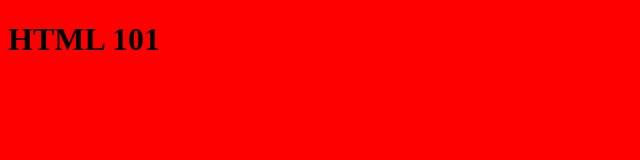
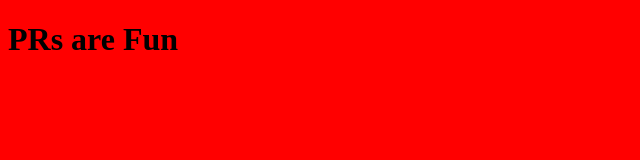
Before and after one commit to nss-evening-cohort-12/html101, a plain HTML site: page index.html in a window 1280 px wide. Shown: the whole page, without its empty margins (0-640 px from the left). Drawn offline with Linux system fonts and the light colour scheme.

Commit message:
change h1

```diff
--- a/index.html
+++ b/index.html
@@ -8,7 +8,7 @@
   <link rel="stylesheet" href="main.css">
 </head>
 <body>
-  <h1>HTML 101</h1>
+  <h1>PRs are Fun</h1>
   <script src="main.js"></script>
 </body>
 </html>
```
